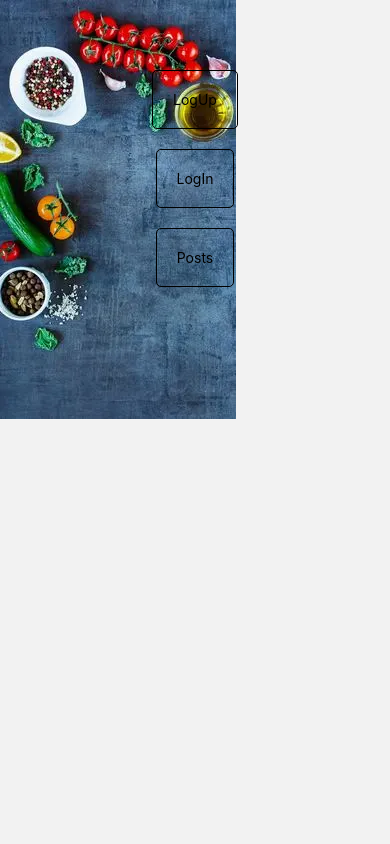
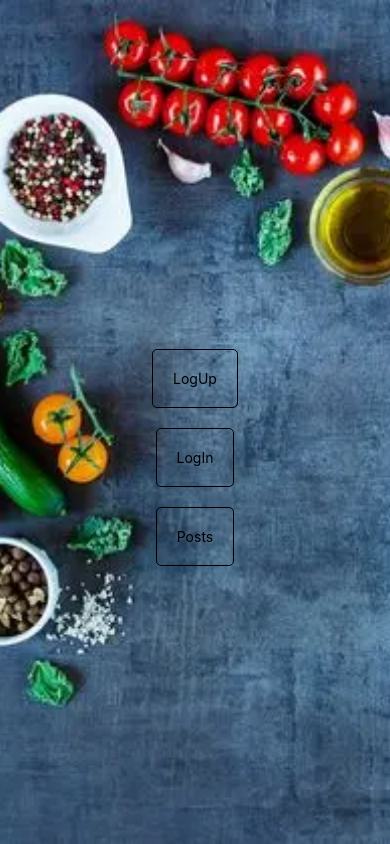
Before and after one commit to OsMax/cookBook-native, a React Native app: screen /Home in a window 390 px wide. Built offline with nearby package versions, Linux system fonts and the light colour scheme.

Commit message:
background style for home page

```diff
--- a/src/screens/Home/Home.styles.js
+++ b/src/screens/Home/Home.styles.js
@@ -16,4 +16,11 @@ export const styles = StyleSheet.create({
     borderWidth: 1,
     marginTop: 20,
   },
+  imgBack: {
+    flex: 1,
+    justifyContent: "center",
+    width: "100%",
+    height: "100%",
+    alignItems: "center",
+  },
 });
```
